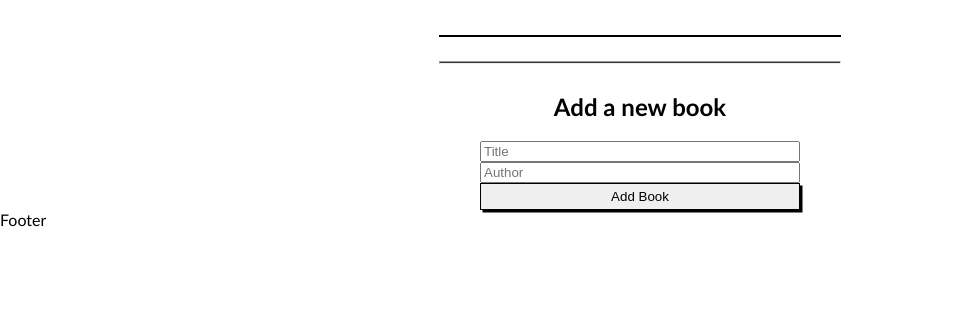
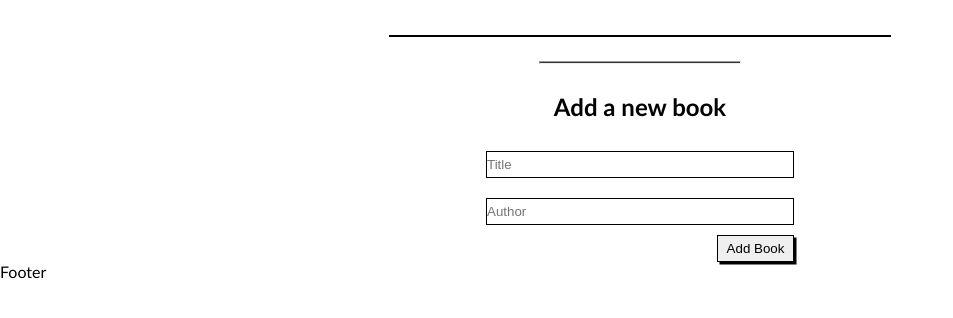
Before and after one commit to yigitm/books, a website: page index.html in a window 1280 px wide. Shown: the part 82-400 px from the top of the page, without its empty margins (0-953 px from the left). Drawn offline with Linux system fonts and the light colour scheme.

Commit message:
Add style to form and input

```diff
--- a/style.css
+++ b/style.css
@@ -7,9 +7,10 @@ body {
 }
 
 ul {
-  width: 400px;
+  width: 90%;
   padding: 0;
   border: 1px solid black;
+  max-width: 500px;
 }
 
 ul li {
@@ -40,12 +41,26 @@ h2 {
 
 hr {
   height: 0.1rem;
-  width: 50vh;
+  width: 200px;
   background-color: rgb(54, 52, 52);
 }
 
 form {
   display: flex;
   flex-direction: column;
+  width: 308px;
+}
+
+form input {
+  margin:10px 0 10px 0;
+  padding: 5px 0 5px 0;
+  border:1px solid black;
+}
+
+form button {
   width: 25%;
+  text-align: center;
+  display: flex;
+  align-self: end;
+  justify-content: center;
 }
```
